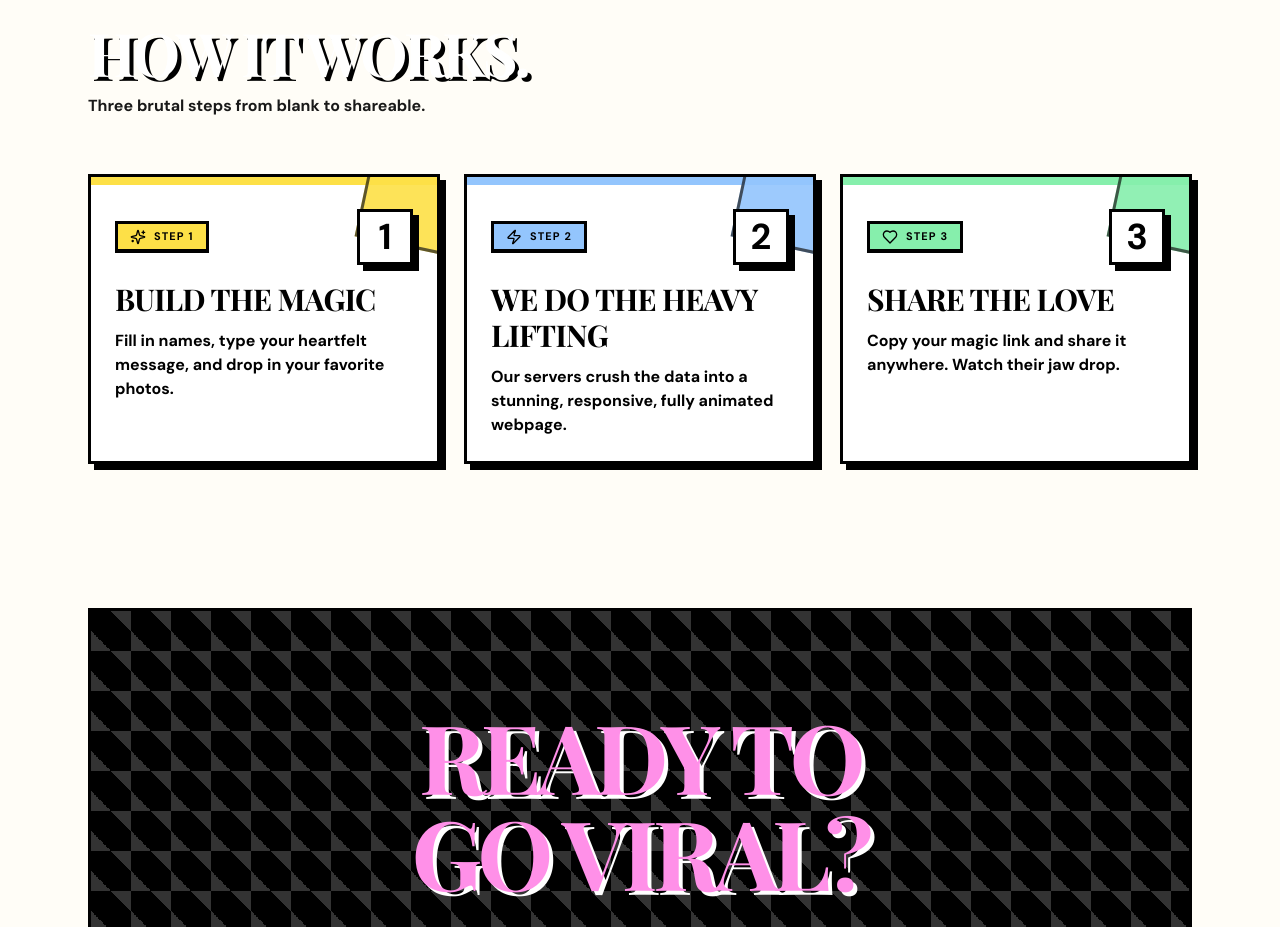
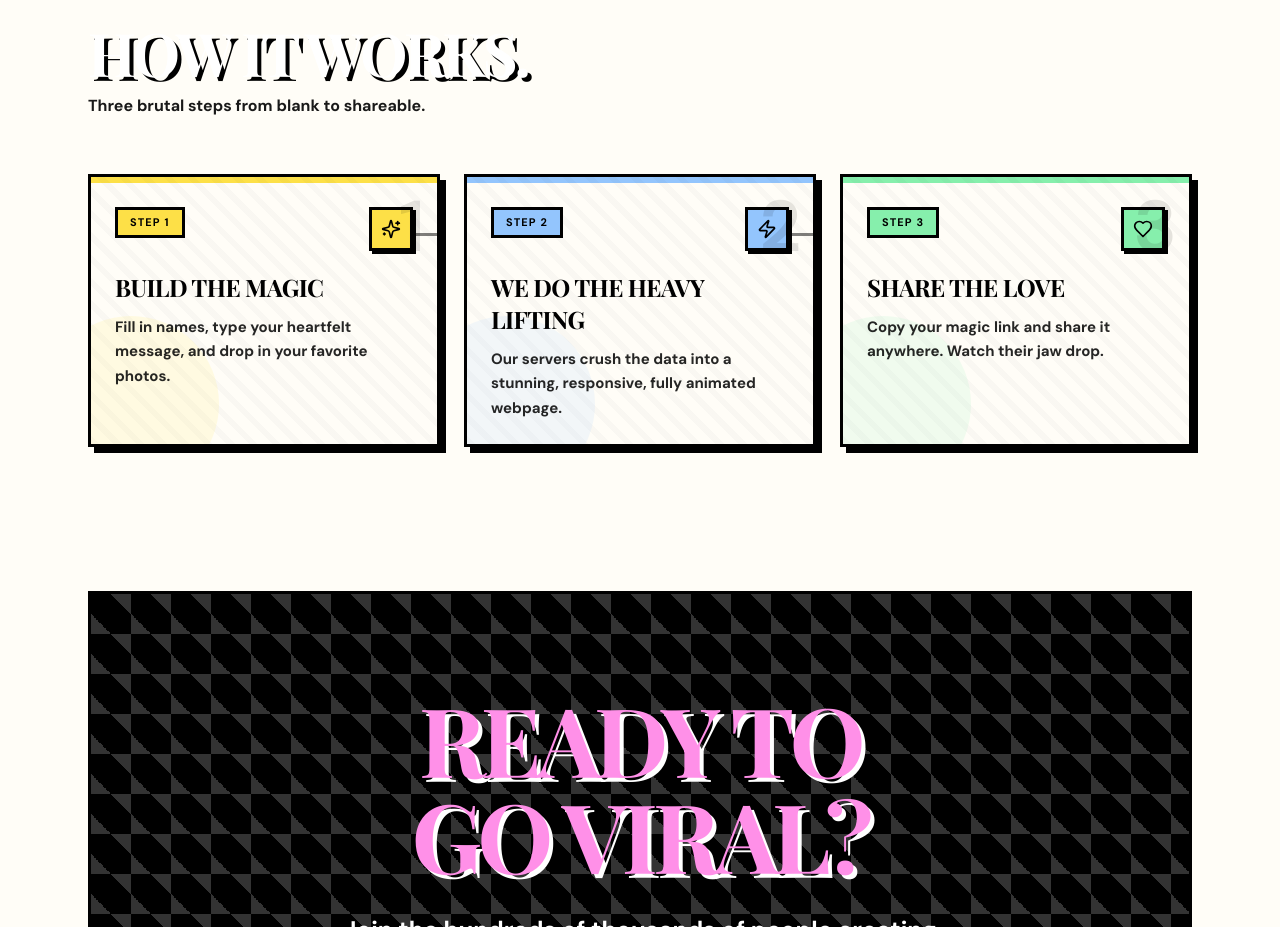
Before and after one commit to nakul8920/love-link-lovable, a React (Vite) app: page / in a window 1280 px wide. Shown: the part 2440-3367 px from the top of the page. Built offline with nearby package versions, Linux system fonts and the light colour scheme; no server answers.

Commit message:
changes made

```diff
--- a/src/pages/Index.tsx
+++ b/src/pages/Index.tsx
@@ -1,5 +1,5 @@
 import { motion } from "framer-motion";
-import { Heart, ArrowRight, Sparkles, Gift, Star, Zap, Camera, MoveRight, Flame, PlayCircle, Palette, Menu, X, UserRound } from "lucide-react";
+import { Heart, ArrowRight, Sparkles, Gift, Star, Zap, Camera, MoveRight, Flame, PlayCircle, Palette, Menu, X, UserRound, LogOut } from "lucide-react";
 import { useState } from "react";
 import { Button } from "@/components/ui/button";
 import { useNavigate } from "react-router-dom";
@@ -46,8 +46,9 @@ const LandingPage = () => {
                   <Button
                     variant="ghost"
                     onClick={() => navigate("/profile")}
-                    className="flex font-bold text-base sm:text-lg hover:underline decoration-4 underline-offset-4 decoration-black bg-transparent hover:bg-transparent text-black px-2 sm:px-4"
+                    className="flex font-bold text-base sm:text-lg hover:underline decoration-4 underline-offset-4 decoration-black bg-transparent hover:bg-transparent text-black px-2 sm:px-4 items-center gap-2"
                   >
+                    <UserRound className="w-4 h-4 sm:w-5 sm:h-5 text-black" />
                     Profile
                   </Button>
                   <Button
@@ -55,8 +56,9 @@ const LandingPage = () => {
                       localStorage.removeItem("token");
                       navigate("/login");
                     }}
-                    className={`bg-white text-black font-bold uppercase ${brutalBorder} ${brutalShadow} ${brutalShadowHover} transition-all rounded-none h-10 sm:h-12 px-4 sm:px-6 text-sm sm:text-base`}
+                    className={`bg-transparent hover:bg-transparent text-black font-bold uppercase ${brutalBorder} ${brutalShadow} ${brutalShadowHover} transition-all rounded-none h-10 sm:h-12 px-4 sm:px-6 text-sm sm:text-base inline-flex items-center gap-3`}
                   >
+                    <LogOut className="w-4 h-4 sm:w-5 sm:h-5 text-black" />
                     Logout
                   </Button>
                 </>
@@ -80,8 +82,9 @@ const LandingPage = () => {
               {isLoggedIn ? (
                 <Button
                   onClick={() => navigate("/profile")}
-                  className={`bg-white text-black font-bold uppercase ${brutalBorder} ${brutalShadowHover} transition-all rounded-none h-9 px-2 text-xs`}
+                  className={`bg-white text-black font-bold uppercase ${brutalBorder} ${brutalShadowHover} transition-all rounded-none h-9 px-2 text-xs inline-flex items-center gap-2`}
                 >
+                  <UserRound className="w-4 h-4 text-black" />
                   Profile
                 </Button>
               ) : (
@@ -169,8 +172,9 @@ const LandingPage = () => {
                       setMobileMenuOpen(false);
                       navigate("/profile");
                     }}
-                    className={`w-full bg-white text-black font-bold uppercase ${brutalBorder} ${brutalShadowHover} transition-all rounded-none h-12`}
+                    className={`w-full bg-white text-black font-bold uppercase ${brutalBorder} ${brutalShadowHover} transition-all rounded-none h-12 inline-flex items-center justify-center gap-3`}
                   >
+                    <UserRound className="w-5 h-5 text-black" />
                     Profile
                   </Button>
                   <Button
@@ -179,8 +183,9 @@ const LandingPage = () => {
                       setMobileMenuOpen(false);
                       navigate("/login");
                     }}
-                    className={`w-full bg-white text-black font-bold uppercase ${brutalBorder} ${brutalShadow} ${brutalShadowHover} transition-all rounded-none h-12`}
+                    className={`w-full bg-transparent hover:bg-transparent text-black font-bold uppercase ${brutalBorder} ${brutalShadow} ${brutalShadowHover} transition-all rounded-none h-12 inline-flex items-center justify-center gap-3`}
                   >
+                    <LogOut className="w-5 h-5 text-black" />
                     Logout
                   </Button>
                 </div>
@@ -433,6 +438,7 @@ const LandingPage = () => {
                 d: "Fill in names, type your heartfelt message, and drop in your favorite photos.",
                 bg: "bg-[#fde047]",
                 icon: Sparkles,
+                accentRgb: "253,224,71",
               },
               {
                 n: "2",
@@ -440,6 +446,7 @@ const LandingPage = () => {
                 d: "Our servers crush the data into a stunning, responsive, fully animated webpage.",
                 bg: "bg-[#93c5fd]",
                 icon: Zap,
+                accentRgb: "147,197,253",
               },
               {
                 n: "3",
@@ -447,42 +454,61 @@ const LandingPage = () => {
                 d: "Copy your magic link and share it anywhere. Watch their jaw drop.",
                 bg: "bg-[#86efac]",
                 icon: Heart,
+                accentRgb: "134,239,172",
               },
-            ].map((s) => {
+            ].map((s, i) => {
               const Icon = s.icon;
               return (
                 <div
                   key={s.n}
-                  className={`relative group ${brutalBorder} ${brutalShadow} bg-white overflow-hidden`}
+                  className={`relative group ${brutalBorder} ${brutalShadow} bg-[#FFFDF7] overflow-hidden transition-all duration-300 hover:-translate-y-1`}
                 >
-                  <div className={`h-2 ${s.bg}`} />
+                  <div className={`h-1.5 ${s.bg}`} />
 
-                  {/* Decorative corner splash */}
+                  {/* Subtle texture (removes "blank white" feel) */}
                   <div
-                    className={`absolute -top-10 -right-10 w-28 h-28 ${s.bg} opacity-90 rotate-12 border-[3px] border-black/70`}
+                    className="absolute inset-0 opacity-10 pointer-events-none"
+                    style={{
+                      backgroundImage:
+                        "repeating-linear-gradient(45deg, rgba(0,0,0,0.22) 0 6px, transparent 6px 16px)",
+                    }}
                     aria-hidden="true"
                   />
 
+                  {/* Colored glow blob */}
+                  <div
+                    className="absolute -bottom-12 -left-12 w-44 h-44 rounded-full pointer-events-none"
+                    style={{ backgroundColor: `rgba(${s.accentRgb}, 0.12)` }}
+                    aria-hidden="true"
+                  />
+
+                  {i < 2 && (
+                    <div
+                      className="hidden md:block absolute -right-6 top-14 w-12 h-[3px] bg-black/50"
+                      aria-hidden="true"
+                    />
+                  )}
+
                   <div className="relative p-5 sm:p-6">
-                    <div className="flex items-center justify-between gap-4">
-                      <div className={`inline-flex items-center gap-2 px-3 py-1 ${s.bg} ${brutalBorder} border-b-[4px]`}>
-                        <Icon className="w-4 h-4 text-black" />
-                        <span className="font-black uppercase tracking-widest text-[11px]">
-                          Step {s.n}
-                        </span>
+                    <div className="absolute right-3 top-2 text-6xl sm:text-7xl font-black text-black/10 leading-none select-none">
+                      {s.n}
+                    </div>
+
+                    <div className="flex items-start justify-between gap-4">
+                      <div className={`inline-flex items-center gap-2 px-3 py-1 ${s.bg} ${brutalBorder}`}>
+                        <span className="font-black uppercase tracking-widest text-[11px]">Step {s.n}</span>
                       </div>
-
-                      <div
-                        className={`w-12 h-12 sm:w-14 sm:h-14 ${brutalBorder} bg-white ${brutalShadow} flex items-center justify-center text-3xl sm:text-4xl font-black`}
-                      >
-                        {s.n}
+                      <div className={`w-11 h-11 ${brutalBorder} ${s.bg} flex items-center justify-center shadow-[3px_3px_0px_#000]`}>
+                        <Icon className="w-5 h-5 text-black" />
                       </div>
                     </div>
 
-                    <h3 className="mt-4 text-2xl sm:text-3xl font-black uppercase tracking-tight">
+                    <h3 className="mt-5 text-[1.35rem] sm:text-2xl font-black uppercase tracking-tight leading-tight max-w-[90%]">
                       {s.t}
                     </h3>
-                    <p className="mt-3 text-sm sm:text-base font-bold leading-relaxed">{s.d}</p>
+                    <p className="mt-3 text-sm sm:text-[15px] font-bold leading-relaxed text-black/85 pr-2">
+                      {s.d}
+                    </p>
                   </div>
                 </div>
               );
```
